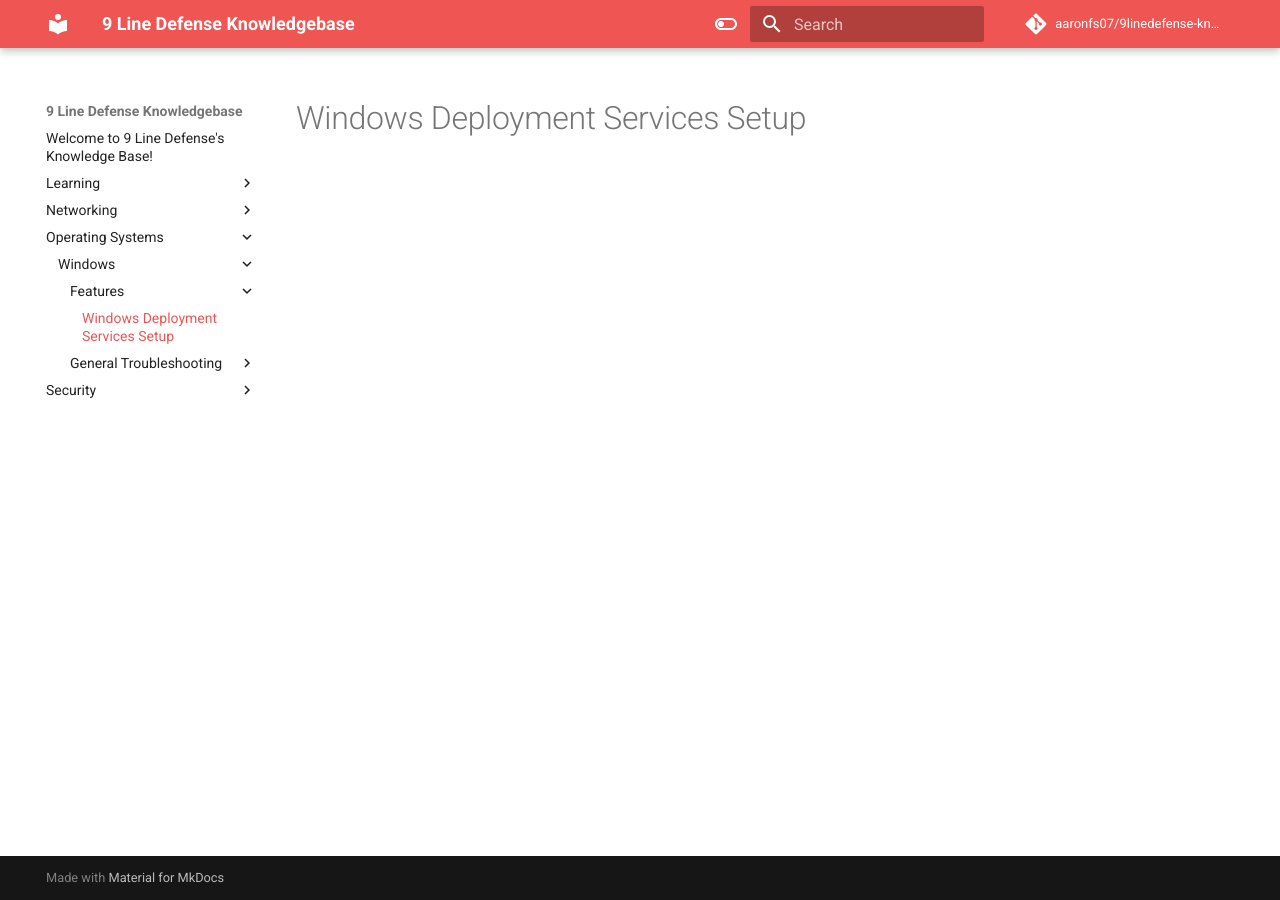
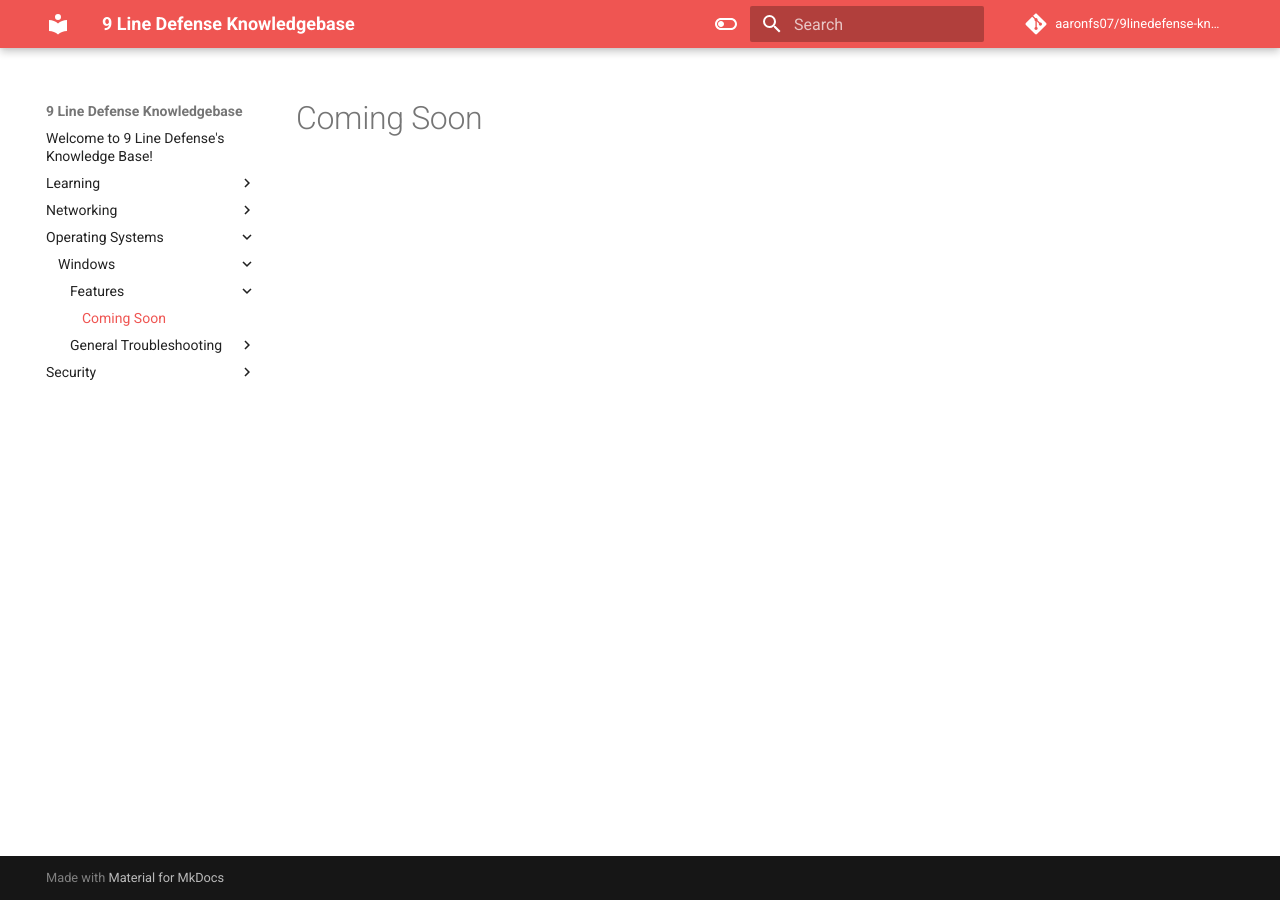
Before and after one commit to aaronfs07/9linedefense-knowledge, an MkDocs documentation site: the page built from docs/Operating Systems/Windows/Features/Windows Deployment Services (WDS) Setup.md, in a window 1280 px wide. Built offline with MkDocs 1.6.1 and Material for MkDocs 9.7.7, drawn with Linux system fonts in a browser that asks for light colours; comment, search, counter and statistics services are not loaded.

Commit message:
WDS Coming Soon

```diff
--- a/docs/Operating Systems/Windows/Features/Windows Deployment Services (WDS) Setup.md
+++ b/docs/Operating Systems/Windows/Features/Windows Deployment Services (WDS) Setup.md
@@ -1 +1,2 @@
-# Windows Deployment Services Setup
+
+# Coming Soon #
```
